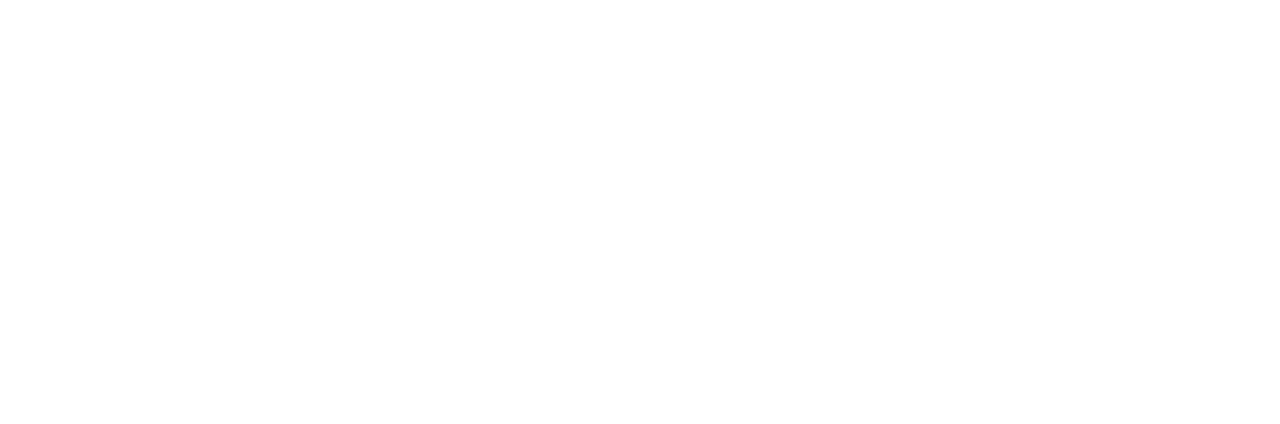
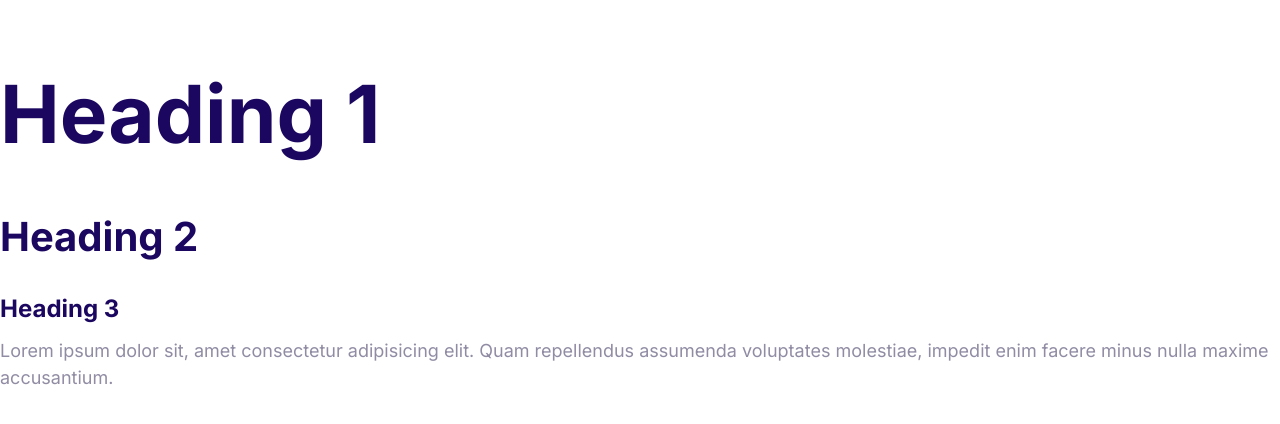
Before and after one commit to Notonogoro/moshify, a plain HTML site: page index.html in a window 1280 px wide. Drawn offline with Linux system fonts and the light colour scheme.

Commit message:
Define the styles for the fonts.

```diff
--- a/css/styles.css
+++ b/css/styles.css
@@ -5,3 +5,56 @@
   --color-headings: #1b0760;
   --color-body: #918ca4;
 }
+
+html {
+  /* 62.5% of 16px = 10px */
+  font-size: 62.5%;
+}
+body {
+  font-family: Inter, Arial, Helvetica, sans-serif;
+  font-size: 2.4rem;
+  line-height: 1.5;
+  color: var(--color-body);
+}
+
+h1,
+h2,
+h3 {
+  color: var(--color-headings);
+  margin-bottom: 1rem;
+}
+
+h1 {
+  /* 1 x font size of HTML element */
+  font-size: 7rem;
+}
+
+h2 {
+  font-size: 4rem;
+}
+
+h3 {
+  font-size: 3rem;
+}
+
+p {
+  margin-top: 0;
+}
+
+@media screen and (min-width: 1024px) {
+  body {
+    font-size: 1.8rem;
+  }
+
+  h1 {
+    font-size: 8rem;
+  }
+
+  h2 {
+    font-size: 4rem;
+  }
+
+  h3 {
+    font-size: 2.4rem;
+  }
+}
--- a/index.html
+++ b/index.html
@@ -4,8 +4,23 @@
     <meta charset="UTF-8" />
     <meta name="viewport" content="width=device-width, initial-scale=1.0" />
     <title>Document</title>
+    <link rel="preconnect" href="https://fonts.googleapis.com" />
+    <link rel="preconnect" href="https://fonts.gstatic.com" crossorigin />
+    <link
+      href="https://fonts.googleapis.com/css2?family=Inter:wght@400;700&display=swap"
+      rel="stylesheet"
+    />
     <link rel="stylesheet" href="css/normalize.css" />
     <link rel="stylesheet" href="css/styles.css" />
   </head>
-  <body></body>
+  <body>
+    <h1>Heading 1</h1>
+    <h2>Heading 2</h2>
+    <h3>Heading 3</h3>
+    <p>
+      Lorem ipsum dolor sit, amet consectetur adipisicing elit. Quam repellendus
+      assumenda voluptates molestiae, impedit enim facere minus nulla maxime
+      accusantium.
+    </p>
+  </body>
 </html>
```
